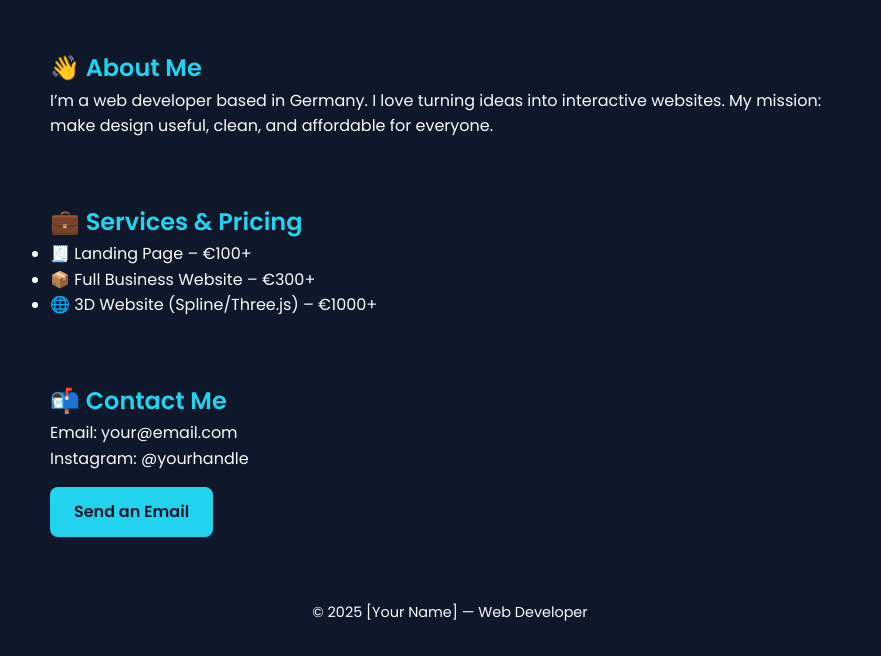
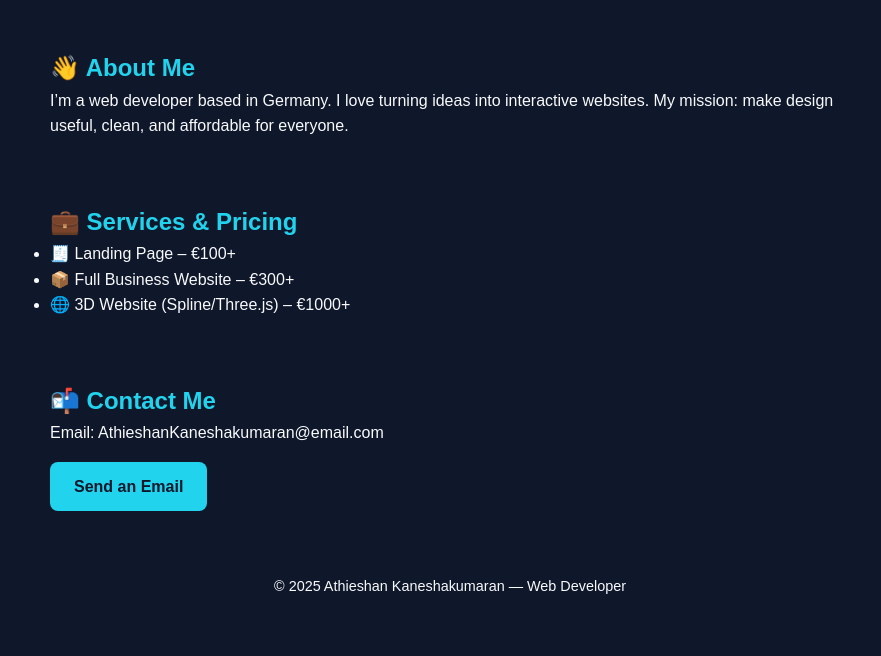
Before and after one commit to AthieshanKaneshakumaran/my-portfolio, a plain HTML site: page index.html in a window 1280 px wide. Shown: the part 1745-2401 px from the top of the page, without its empty margins (190-1071 px from the left). After the commit the page ends 2376 px from the top, so only its background shows below. Drawn offline with Linux system fonts and the light colour scheme.

Commit message:
Styled portfolio: layout, colors, contact form_2

```diff
--- a/index.html
+++ b/index.html
@@ -3,58 +3,13 @@
 <head>
   <meta charset="UTF-8" />
   <meta name="viewport" content="width=device-width, initial-scale=1.0"/>
-  <title>Your Name | Web Developer</title>
-  <link href="https://fonts.googleapis.com/css2?family=Poppins:wght@400;600&display=swap" rel="stylesheet">
-  <style>
-    * {
-      margin: 0;
-      padding: 0;
-      box-sizing: border-box;
-      font-family: 'Poppins', sans-serif;
-    }
-    body {
-      background: #0f172a;
-      color: #f8fafc;
-      padding: 2rem;
-      line-height: 1.6;
-    }
-    header, section {
-      max-width: 800px;
-      margin: 0 auto 4rem;
-    }
-    h1, h2 {
-      color: #22d3ee;
-    }
-    .btn {
-      background: #22d3ee;
-      color: #0f172a;
-      padding: 0.75rem 1.5rem;
-      border: none;
-      border-radius: 8px;
-      font-weight: bold;
-      text-decoration: none;
-      display: inline-block;
-      margin-top: 1rem;
-    }
-    .projects img {
-      width: 100%;
-      border-radius: 10px;
-      margin-bottom: 1rem;
-    }
-    .project {
-      margin-bottom: 2rem;
-    }
-    footer {
-      text-align: center;
-      margin-top: 4rem;
-      font-size: 0.9rem;
-    }
-  </style>
+  <title>Athieshan Kaneshakumaran | Web Developer</title>
+  <link href="style.css" rel="stylesheet">
 </head>
 <body>
 
   <header>
-    <h1>Hello, I’m [Your Name]</h1>
+    <h1>Hello, I'm Athieshan Kaneshakumaran</h1>
     <p>I build fast, clean websites that help small businesses grow. Let’s bring your ideas to life.</p>
     <a href="#contact" class="btn">Let’s Work Together</a>
   </header>
@@ -94,13 +49,12 @@
 
   <section id="contact">
     <h2>📬 Contact Me</h2>
-    <p>Email: your@email.com</p>
-    <p>Instagram: @yourhandle</p>
+    <p>Email: AthieshanKaneshakumaran@email.com</p>
     <a href="mailto:your@email.com" class="btn">Send an Email</a>
   </section>
 
   <footer>
-    <p>© 2025 [Your Name] — Web Developer</p>
+    <p>© 2025 Athieshan Kaneshakumaran — Web Developer</p>
   </footer>
 
 </body>
--- a/style.css
+++ b/style.css
@@ -0,0 +1,43 @@
+* {
+      margin: 0;
+      padding: 0;
+      box-sizing: border-box;
+      font-family: 'Poppins', sans-serif;
+    }
+    body {
+      background: #0f172a;
+      color: #f8fafc;
+      padding: 2rem;
+      line-height: 1.6;
+    }
+    header, section {
+      max-width: 800px;
+      margin: 0 auto 4rem;
+    }
+    h1, h2 {
+      color: #22d3ee;
+    }
+    .btn {
+      background: #22d3ee;
+      color: #0f172a;
+      padding: 0.75rem 1.5rem;
+      border: none;
+      border-radius: 8px;
+      font-weight: bold;
+      text-decoration: none;
+      display: inline-block;
+      margin-top: 1rem;
+    }
+    .projects img {
+      width: 100%;
+      border-radius: 10px;
+      margin-bottom: 1rem;
+    }
+    .project {
+      margin-bottom: 2rem;
+    }
+    footer {
+      text-align: center;
+      margin-top: 4rem;
+      font-size: 0.9rem;
+    }
```
Also changed, not shown: script.js (+43 -0 lines).
